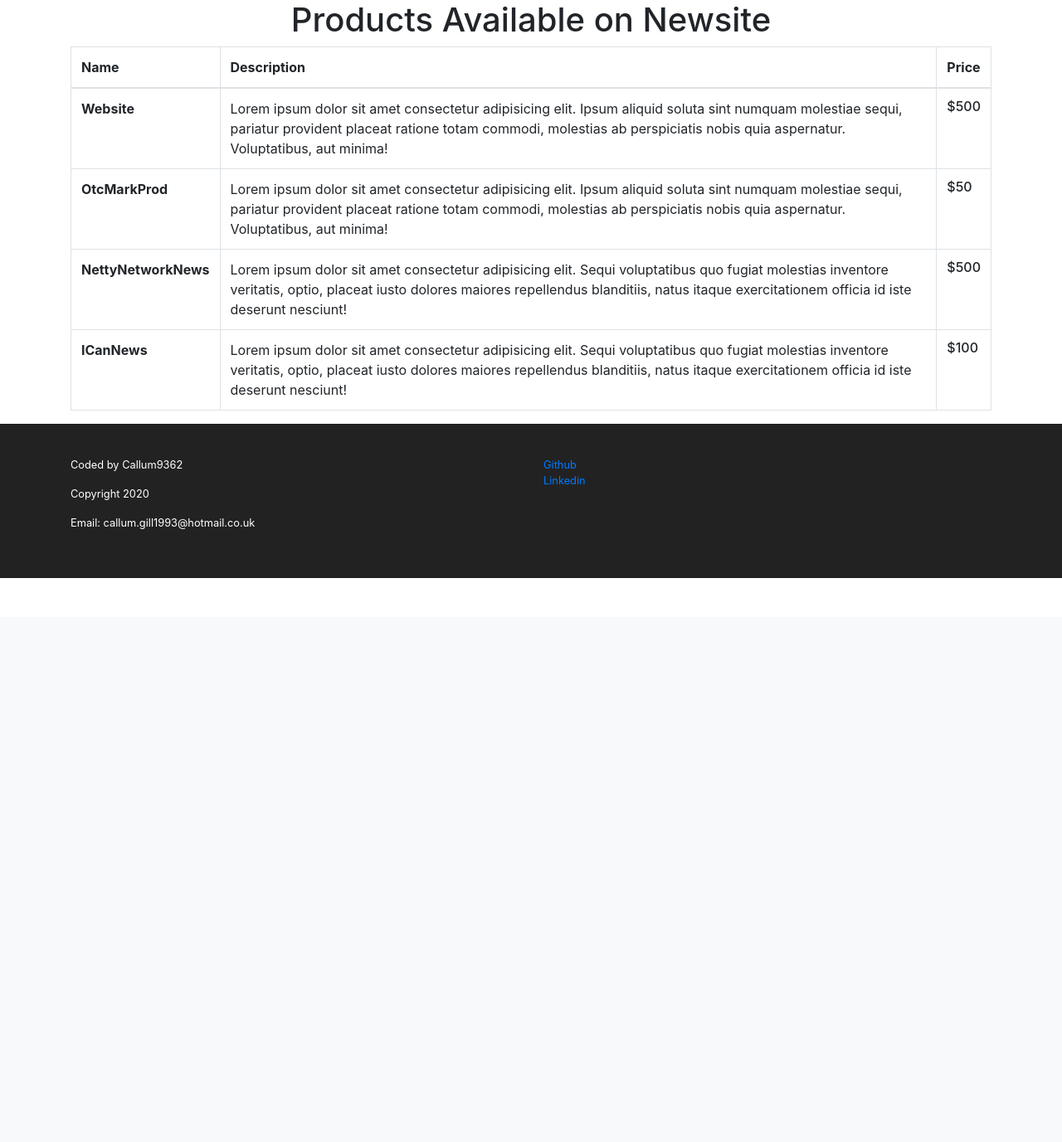
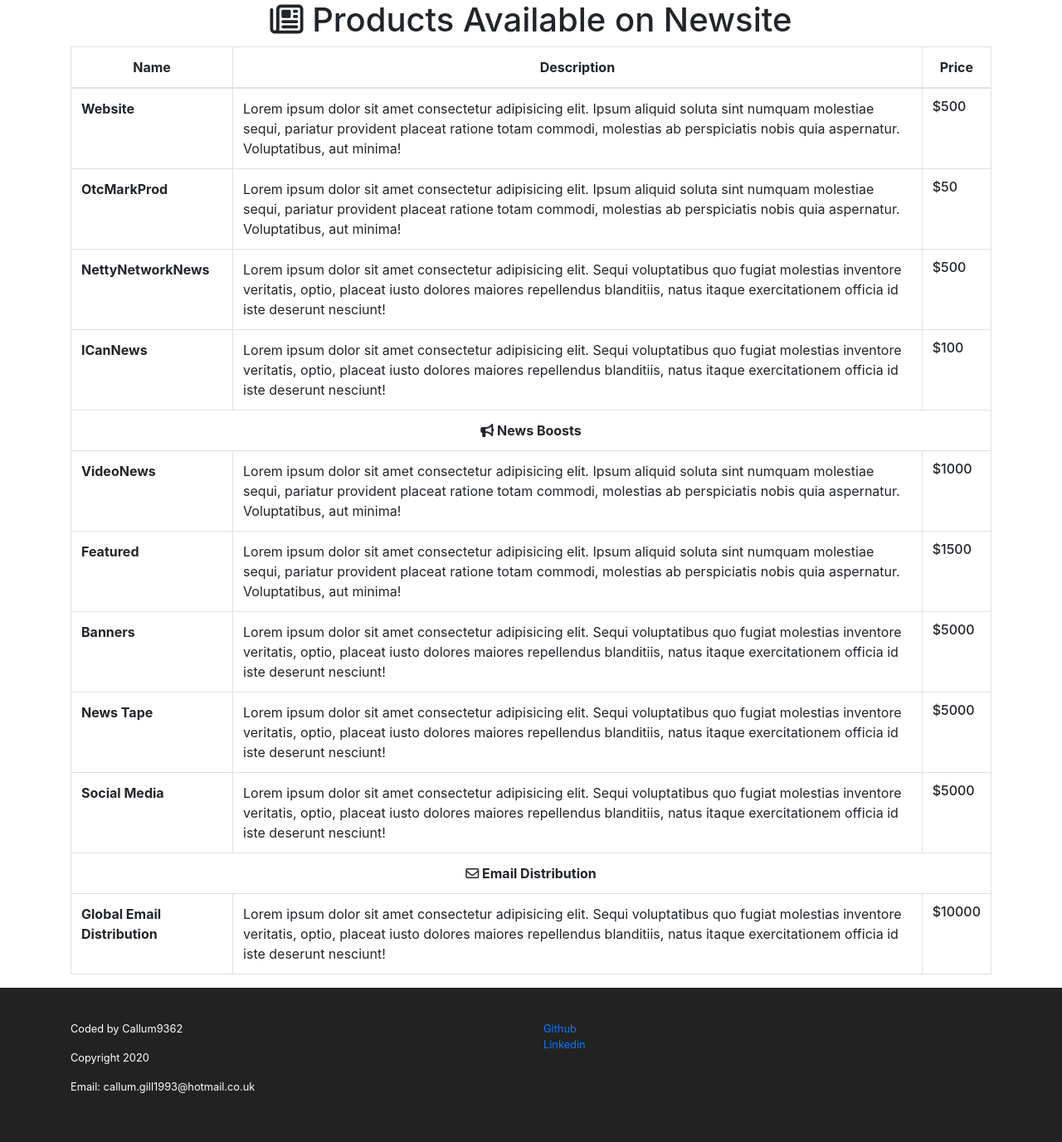
Before and after one commit to Callum9362/newsite, a PHP site: page /product.php in a window 1280 px wide. Shown: the part 56-1433 px from the top of the page at 83% size. Before the commit the page ends 753 px from the top, so only its background shows below. Run offline with PHP 8.4, Linux system fonts and the light colour scheme; a stand-in replaces the project's code that opens the database connection; some libraries are stand-ins or nearby versions.

Commit message:
Finished the product page

```diff
--- a/public/product.php
+++ b/public/product.php
@@ -1,14 +1,14 @@
 <?php include 'header.php'; ?>
 
 <body>
-    <h1 class="text-center">Products Available on Newsite</h1>
+    <h1 class="text-center"><i class="fa fa-newspaper-o" aria-hidden="true"></i> Products Available on Newsite</h1>
     <div class="container">
         <table class="table table-bordered">
             <thead>
                 <tr>
-                    <th scope="col">Name</th>
-                    <th scope="col">Description</th>
-                    <th scope="col">Price</th>
+                    <th class="text-center" scope="col">Name</th>
+                    <th class="text-center" scope="col">Description</th>
+                    <th class="text-center" scope="col">Price</th>
                 </tr>
             </thead>
             <tbody>
@@ -32,6 +32,42 @@
                     <td>Lorem ipsum dolor sit amet consectetur adipisicing elit. Sequi voluptatibus quo fugiat molestias inventore veritatis, optio, placeat iusto dolores maiores repellendus blanditiis, natus itaque exercitationem officia id iste deserunt nesciunt!</td>
                     <td><h6>$100</h6></td>
                 </tr>
+                <tr>
+                    <th class="text-center" scope="row" colspan="3"><i class="fa fa-bullhorn" aria-hidden="true"></i> News Boosts</th>
+                </tr>
+                <tr>
+                    <th scope="row">VideoNews</th>
+                    <td>Lorem ipsum dolor sit amet consectetur adipisicing elit. Ipsum aliquid soluta sint numquam molestiae sequi, pariatur provident placeat ratione totam commodi, molestias ab perspiciatis nobis quia aspernatur. Voluptatibus, aut minima!</td>
+                    <td><h6>$1000</h6></td>
+                </tr>
+                <tr>
+                    <th scope="row">Featured</th>
+                    <td>Lorem ipsum dolor sit amet consectetur adipisicing elit. Ipsum aliquid soluta sint numquam molestiae sequi, pariatur provident placeat ratione totam commodi, molestias ab perspiciatis nobis quia aspernatur. Voluptatibus, aut minima!</td>
+                    <td><h6>$1500</h6></td>
+                </tr>
+                <tr>
+                    <th scope="row">Banners</th>
+                    <td>Lorem ipsum dolor sit amet consectetur adipisicing elit. Sequi voluptatibus quo fugiat molestias inventore veritatis, optio, placeat iusto dolores maiores repellendus blanditiis, natus itaque exercitationem officia id iste deserunt nesciunt!</td>
+                    <td><h6>$5000</h6></td>
+                </tr>
+                <tr>
+                    <th scope="row">News Tape</th>
+                    <td>Lorem ipsum dolor sit amet consectetur adipisicing elit. Sequi voluptatibus quo fugiat molestias inventore veritatis, optio, placeat iusto dolores maiores repellendus blanditiis, natus itaque exercitationem officia id iste deserunt nesciunt!</td>
+                    <td><h6>$5000</h6></td>
+                </tr>
+                <tr>
+                    <th scope="row">Social Media</th>
+                    <td>Lorem ipsum dolor sit amet consectetur adipisicing elit. Sequi voluptatibus quo fugiat molestias inventore veritatis, optio, placeat iusto dolores maiores repellendus blanditiis, natus itaque exercitationem officia id iste deserunt nesciunt!</td>
+                    <td><h6>$5000</h6></td>
+                </tr>
+                <tr>
+                    <th class="text-center" scope="row" colspan="3"><i class="fa fa-envelope-o" aria-hidden="true"></i> Email Distribution</th>
+                </tr>
+                <tr>
+                    <th scope="row">Global Email Distribution</th>
+                    <td>Lorem ipsum dolor sit amet consectetur adipisicing elit. Sequi voluptatibus quo fugiat molestias inventore veritatis, optio, placeat iusto dolores maiores repellendus blanditiis, natus itaque exercitationem officia id iste deserunt nesciunt!</td>
+                    <td><h6>$10000</h6></td>
+                </tr>
             </tbody>
         </table>
     </div>
```
